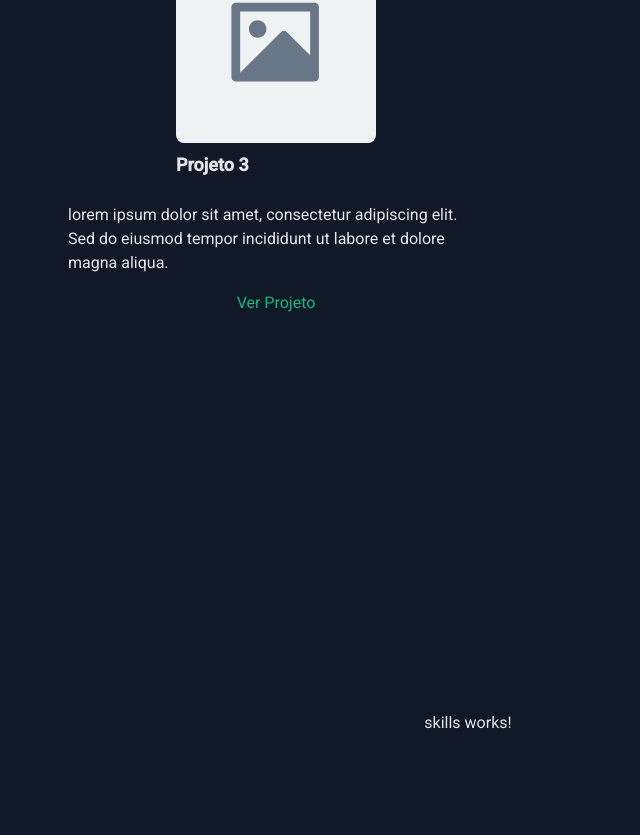
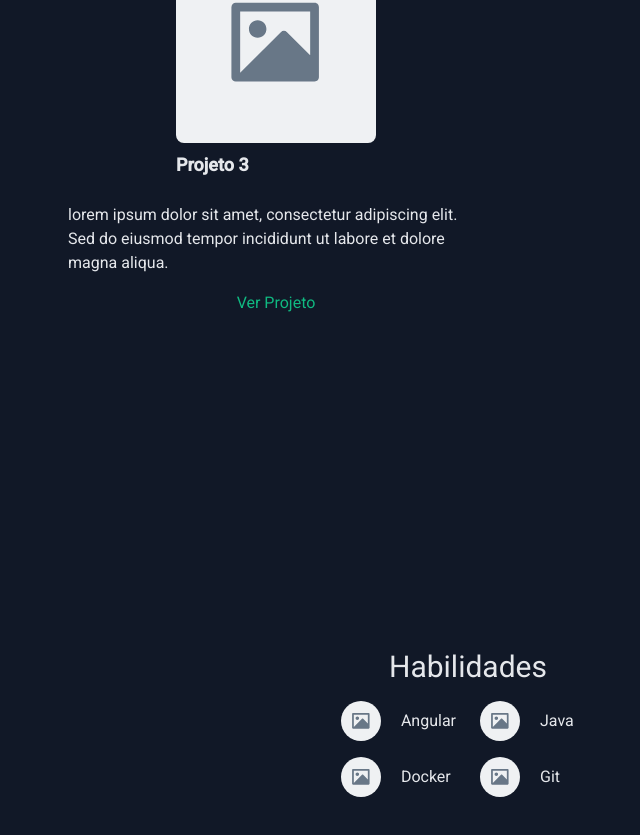
Before and after one commit to larifar/my-portfolio, an Angular app: page / in a window 1280 px wide. Shown: the part 1305-2140 px from the top of the page, without its empty margins (192-832 px from the left). Built offline with nearby package versions, Linux system fonts and the light colour scheme.

Commit message:
create skill-item

```diff
--- /dev/null
+++ b/src/app/components/skill-item/skill-item.component.css
@@ -0,0 +1,18 @@
+/* Efeito de rotação Y */
+.group:hover .group-hover\:rotate-y-180 {
+  transform: rotateY(180deg);
+}
+
+/* Animação arco-íris */
+@keyframes rainbow {
+  0% { background-position: 0% 50%; }
+  100% { background-position: 100% 50%; }
+}
+.group:hover .group-hover\:rainbow-text {
+  background: linear-gradient(90deg, red, orange, yellow, green, blue, indigo, violet, red);
+  background-size: 400% 100%;
+  background-clip: text;
+  -webkit-background-clip: text;
+  color: transparent;
+  animation: rainbow 2s linear infinite;
+}
--- /dev/null
+++ b/src/app/components/skill-item/skill-item.component.html
@@ -0,0 +1,4 @@
+<div class="flex gap-x-5 items-center group">
+  <img class="w-[40px] rounded-full transition-transform duration-500 group-hover:rotate-y-180" [src]="image" [alt]="name">
+  <p class="transition-all duration-500 group-hover:rainbow-text">{{name}}</p>
+</div>
--- a/src/app/pages/projects/projects.component.html
+++ b/src/app/pages/projects/projects.component.html
@@ -1,4 +1,4 @@
-<h1 class="text-3xl mb-4 text-center">Projetos</h1>
+<h2 class="text-3xl mb-4 text-center">Projetos</h2>
 <div class="grid grid-cols-1 lg:grid-cols-2 2xl:grid-cols-3 justify-items-center ml-0 lg:ml-16">
   <app-project-item *ngFor="let project of projects" [title]="project.title"
   [description]="project.description"
--- a/src/app/pages/skills/skills.component.html
+++ b/src/app/pages/skills/skills.component.html
@@ -1 +1,4 @@
-<p>skills works!</p>
+<h2 class="text-3xl mb-4 text-center">Habilidades</h2>
+<div class="grid grid-cols-2 lg:grid-cols-2 gap-y-4 gap-x-6">
+  <app-skill-item *ngFor="let skill of skills" [name]="skill"></app-skill-item>
+</div>
--- a/src/app/pages/skills/skills.component.ts
+++ b/src/app/pages/skills/skills.component.ts
@@ -1,12 +1,14 @@
+import { NgFor } from '@angular/common';
 import { Component } from '@angular/core';
+import { SkillItemComponent } from "../../components/skill-item/skill-item.component";
 
 @Component({
   selector: 'app-skills',
   standalone: true,
-  imports: [],
+  imports: [SkillItemComponent, NgFor],
   templateUrl: './skills.component.html',
   styleUrl: './skills.component.css'
 })
 export class SkillsComponent {
-
+skills = ["Angular", "Java", "Docker", "Git"]
 }
```
Also changed, not shown: src/app/components/skill-item/skill-item.component.ts (added, +13 -0 lines), 1 other file (tests, documents, lock files or other folders).
